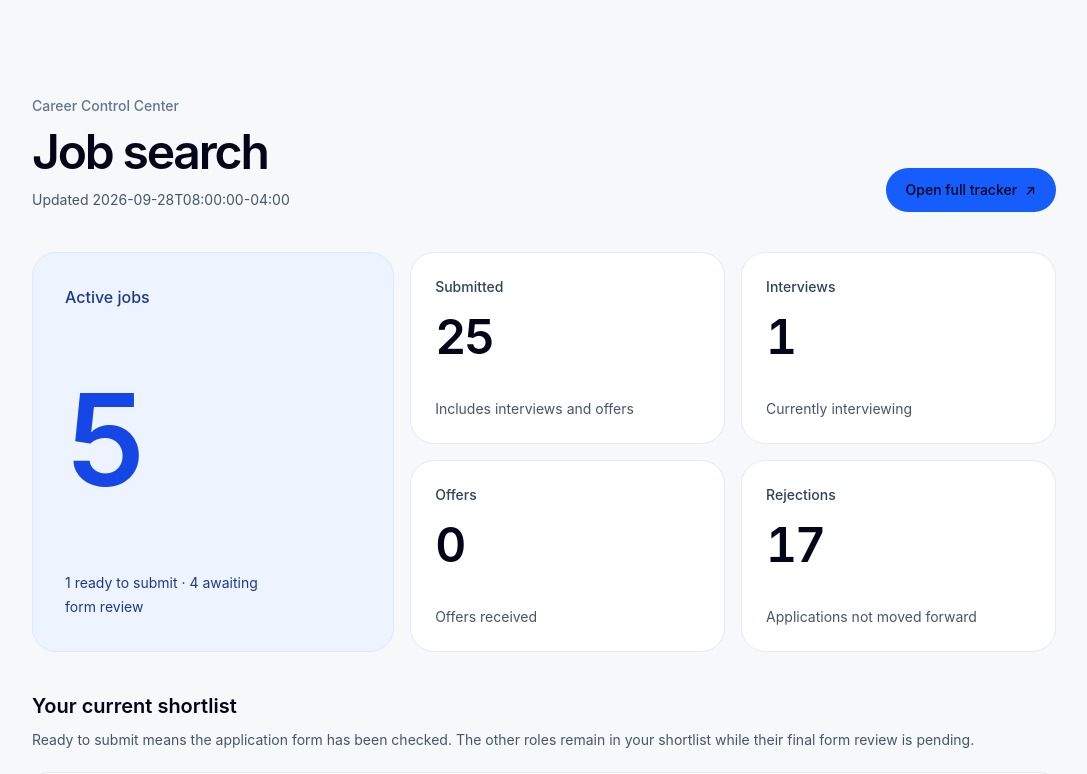
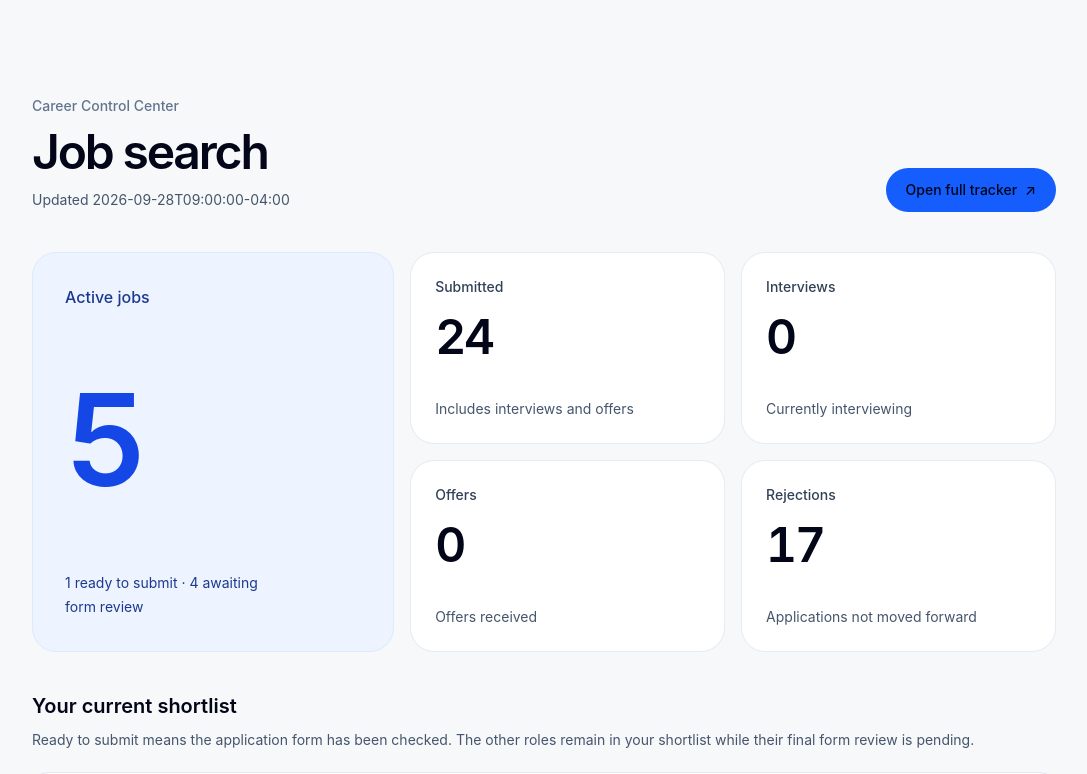
Before and after one commit to micksems/ai-portfolio, a Next.js app: page /job-search in a window 1280 px wide. Shown: the top 774 px of the page, without its empty margins (96-1183 px from the left). Built offline with nearby package versions, Linux system fonts and the light colour scheme.

Commit message:
Sync Enigma closure from canonical job tracker

```diff
--- a/src/data/jobSearchData.js
+++ b/src/data/jobSearchData.js
@@ -1,5 +1,5 @@
 export const jobSearchData = {
-  "updatedAt": "2026-09-28T08:00:00-04:00",
+  "updatedAt": "2026-09-28T09:00:00-04:00",
   "jobs": [
     {
       "company": "United Hospital Fund",
@@ -989,7 +989,7 @@ export const jobSearchData = {
       "company": "Enigma",
       "position": "Data Operations Associate",
       "url": "https://job-boards.greenhouse.io/enigmaio/jobs/6803803",
-      "status": "Interview"
+      "status": "Closed"
     },
     {
       "company": "Astra",
```
